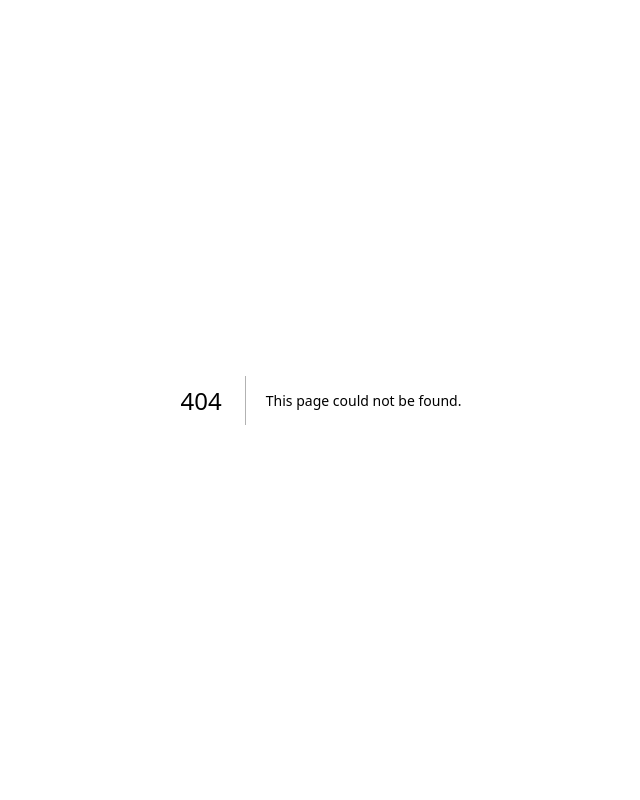
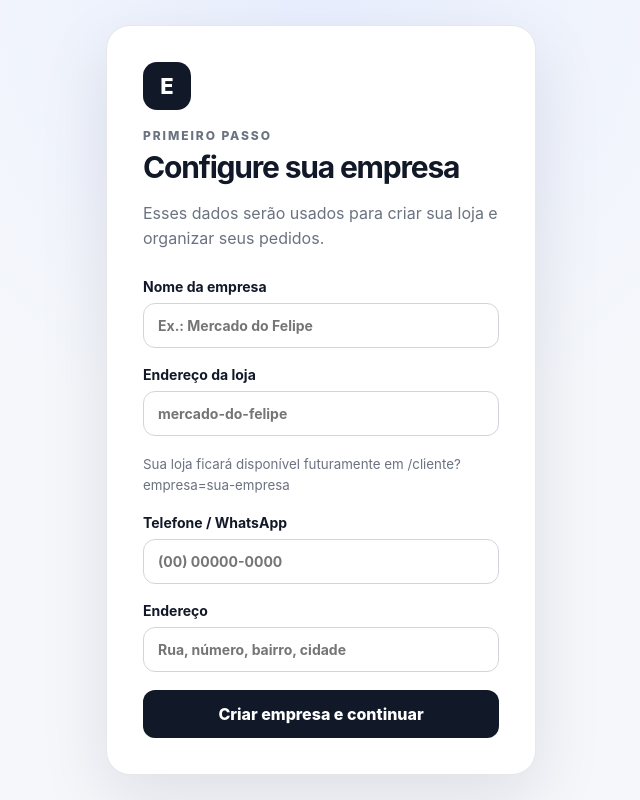
Before and after one commit to felipeandrade08/sistemadeentregas, a Next.js app: page /empresa/configurar in a window 1280 px wide. Before the commit this address had no page. Shown: the whole page, without its empty margins (319-959 px from the left). Built offline with nearby package versions, Linux system fonts and the light colour scheme; no server answers.

Commit message:
feat: add company onboarding page

```diff
--- /dev/null
+++ b/app/empresa/configurar/page.tsx
@@ -0,0 +1,69 @@
+'use client'
+
+import { FormEvent, useState } from 'react'
+import { useRouter } from 'next/navigation'
+import { createClient } from '@/lib/supabase/client'
+
+function makeSlug(value: string) {
+  return value.toLowerCase().normalize('NFD').replace(/[\u0300-\u036f]/g, '').replace(/[^a-z0-9]+/g, '-').replace(/^-+|-+$/g, '')
+}
+
+export default function ConfigurarEmpresaPage() {
+  const router = useRouter()
+  const supabase = createClient()
+  const [name, setName] = useState('')
+  const [slug, setSlug] = useState('')
+  const [phone, setPhone] = useState('')
+  const [address, setAddress] = useState('')
+  const [loading, setLoading] = useState(false)
+  const [error, setError] = useState('')
+
+  async function handleSubmit(event: FormEvent<HTMLFormElement>) {
+    event.preventDefault()
+    setLoading(true)
+    setError('')
+
+    const { data: { user } } = await supabase.auth.getUser()
+    if (!user) {
+      router.replace('/login')
+      return
+    }
+
+    const { error } = await supabase.rpc('create_company_for_current_user', {
+      p_name: name,
+      p_slug: makeSlug(slug || name),
+      p_phone: phone || null,
+      p_address: address || null,
+    })
+
+    if (error) {
+      setError(error.code === '23505' ? 'Este endereço da loja já está em uso. Escolha outro.' : error.message)
+      setLoading(false)
+      return
+    }
+
+    router.replace('/empresa')
+    router.refresh()
+  }
+
+  return (
+    <main className="auth-page">
+      <section className="auth-card" style={{ maxWidth: 560 }}>
+        <div className="brand-mark">E</div>
+        <p className="eyebrow">PRIMEIRO PASSO</p>
+        <h1>Configure sua empresa</h1>
+        <p className="muted">Esses dados serão usados para criar sua loja e organizar seus pedidos.</p>
+
+        <form onSubmit={handleSubmit} className="auth-form">
+          <label>Nome da empresa<input value={name} onChange={(e) => setName(e.target.value)} placeholder="Ex.: Mercado do Felipe" required /></label>
+          <label>Endereço da loja<input value={slug} onChange={(e) => setSlug(makeSlug(e.target.value))} placeholder="mercado-do-felipe" /></label>
+          <small className="muted">Sua loja ficará disponível futuramente em /cliente?empresa={makeSlug(slug || name) || 'sua-empresa'}</small>
+          <label>Telefone / WhatsApp<input value={phone} onChange={(e) => setPhone(e.target.value)} placeholder="(00) 00000-0000" /></label>
+          <label>Endereço<input value={address} onChange={(e) => setAddress(e.target.value)} placeholder="Rua, número, bairro, cidade" /></label>
+          {error && <div className="form-error">{error}</div>}
+          <button className="primary-button" disabled={loading}>{loading ? 'Criando empresa...' : 'Criar empresa e continuar'}</button>
+        </form>
+      </section>
+    </main>
+  )
+}
```
